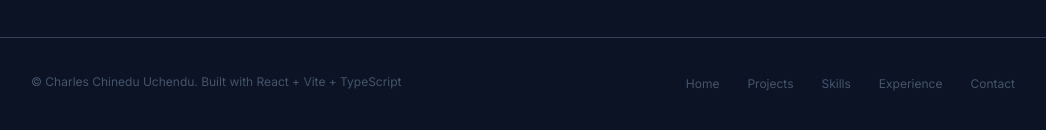
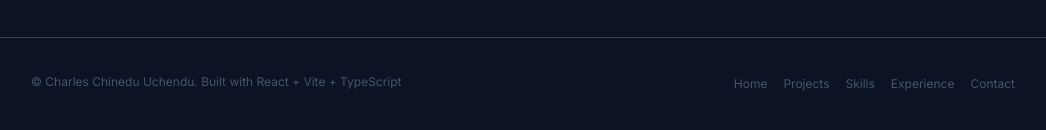
Before and after one commit to focusgabriel/Portfolio, a React (Vite) app: page / in a window 1280 px wide. Shown: the part 4693-4823 px from the top of the page, without its empty margins (113-1159 px from the left). Built offline with nearby package versions, Linux system fonts and the light colour scheme; no server answers; a web font is replaced by a local one; what @getbrevo/brevo would draw is missing.

Commit message:
fix: remove unnecessary gap from footer navigation list

```diff
--- a/src/components/Footer.tsx
+++ b/src/components/Footer.tsx
@@ -13,7 +13,7 @@ const Footer = () => {
         </div>
 
         <div>
-          <ul className="flex flex-wrap items-center justify-center md:justify-end gap-3">
+          <ul className="flex flex-wrap items-center justify-center md:justify-end">
             {navItems.map(({ title, href }) => (
               <li key={title} className="">
                 <a
```
